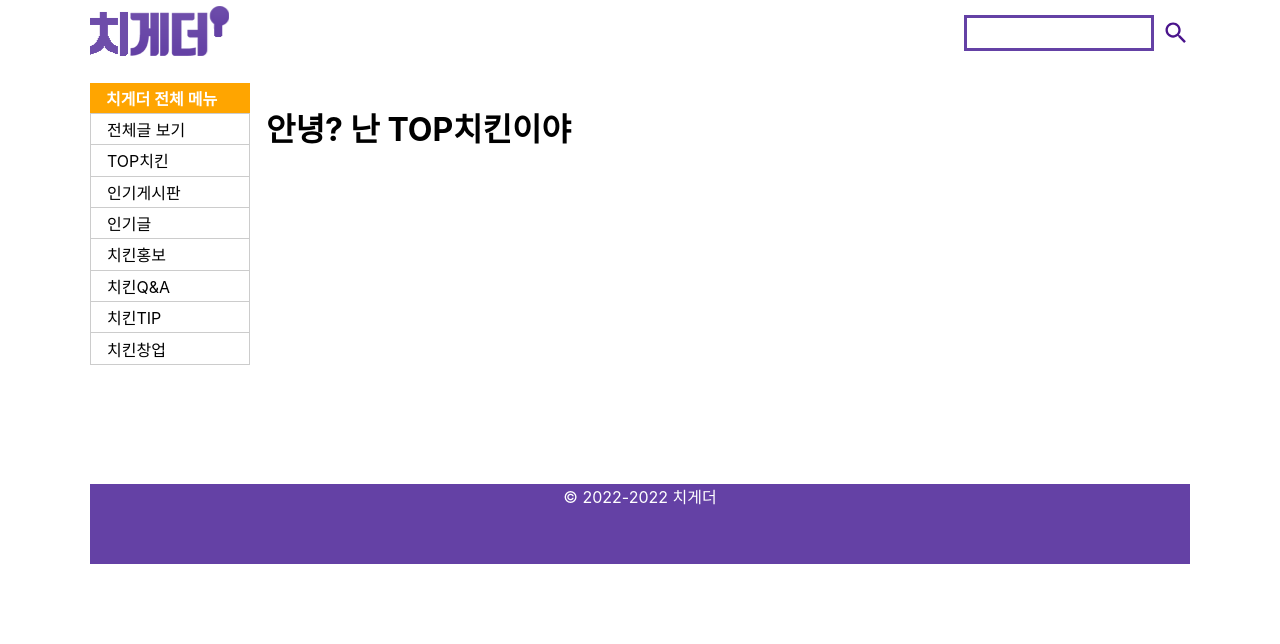
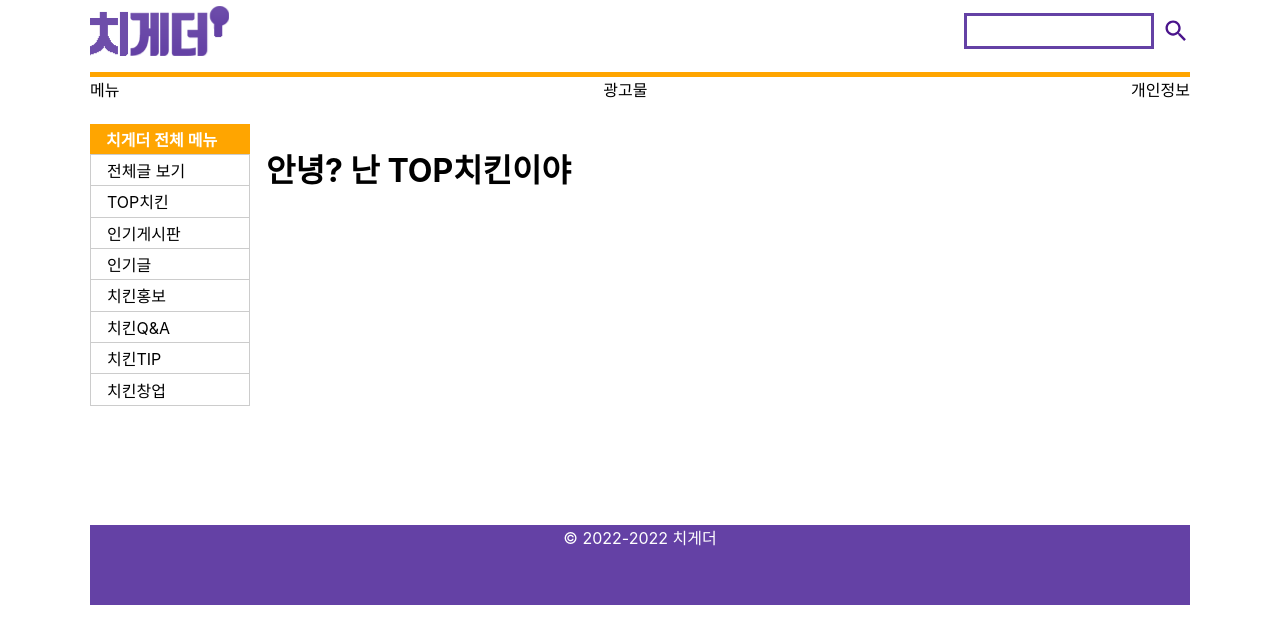
Before and after one commit to e-ssamma/chigether, a React (Create React App) app: page /TopChicken in a window 1280 px wide. Shown: the top 644 px of the page. Built offline with nearby package versions, Linux system fonts and the light colour scheme.

Commit message:
feat: Top Menu UI 추가

```diff
--- /dev/null
+++ b/src/components/Header/components/TopLogo.jsx
@@ -0,0 +1,49 @@
+import React from "react";
+import {Link} from "react-router-dom";
+import styled from "styled-components";
+
+import {purple} from "@mui/material/colors";
+import SearchIcon from "@mui/icons-material/Search";
+
+function TopLogo() {
+  return (
+    <Container>
+      <Link to="/">
+        <LogoImage className="logo-image" />
+      </Link>
+      <SearchBox className="search">
+        <input className="search-input" type="text" name="search" />
+        <SearchIcon sx={{color: purple[900], fontSize: 28}} />
+      </SearchBox>
+    </Container>
+  );
+}
+
+export default TopLogo;
+
+const Container = styled.div`
+  display: flex;
+  align-items: center;
+  justify-content: space-between;
+`;
+
+const LogoImage = styled.div`
+  height: 50px;
+  width: 139px;
+  background-image: url("img/logo.png");
+  background-size: cover;
+`;
+
+const SearchBox = styled.div`
+  display: flex;
+  flex-direction: row;
+  align-items: center;
+  gap: 0.5em;
+
+  .search-input {
+    width: 180px;
+    height: 28px;
+    border: 3px solid #6441a5;
+    background: #fff;
+  }
+`;
--- /dev/null
+++ b/src/components/Header/components/TopMenu.jsx
@@ -0,0 +1,20 @@
+import React from "react";
+import styled from "styled-components";
+
+function TopMenu() {
+  return (
+    <MenuGrid>
+      <div>메뉴</div>
+      <div>광고물</div>
+      <div>개인정보</div>
+    </MenuGrid>
+  );
+}
+
+export default TopMenu;
+
+const MenuGrid = styled.div`
+  display: flex;
+  justify-content: space-between;
+  border-top: 5px solid #ffa500;
+`;
--- /dev/null
+++ b/src/components/Header/components/index.jsx
@@ -0,0 +1,2 @@
+export {default as TopLogo} from "./TopLogo";
+export {default as TopMenu} from "./TopMenu";
--- a/src/components/Header/index.jsx
+++ b/src/components/Header/index.jsx
@@ -1,22 +1,15 @@
 import React from "react";
-import {Link} from "react-router-dom";
 import styled from "styled-components";
 
-import {purple} from "@mui/material/colors";
-import SearchIcon from "@mui/icons-material/Search";
+import {TopLogo, TopMenu} from "./components";
 
 function Header() {
   return (
     <Wrapper>
-      <Container className="container">
-        <Link to="/">
-          <img className="logo-image" src="img/logo.png" />
-        </Link>
-        <div className="search">
-          <input className="search-input" type="text" name="search" />
-          <SearchIcon sx={{color: purple[900], fontSize: 28}} />
-        </div>
-      </Container>
+      <Containers className="container">
+        <TopLogo />
+        <TopMenu />
+      </Containers>
     </Wrapper>
   );
 }
@@ -24,33 +17,14 @@ function Header() {
 export default Header;
 
 const Wrapper = styled.header`
+  margin-bottom: 1em;
   display: flex;
   justify-content: center;
-  margin-bottom: 1em;
 `;
 
-const Container = styled.div`
+const Containers = styled.div`
   padding: .4em 0;
   display: flex;
-  justify-content: space-between;
-  align-items: center;
-
-  .logo-image {
-    height: 50px;
-    width: 139px;
-  }
-
-  .search {
-    display: flex;
-    flex-direction: row;
-    align-items: center;
-    gap: 0.5em;
-  }
-
-  .search-input {
-    width: 180px;
-    height: 28px;
-    border: 3px solid #6441a5;
-    background: #fff;
-  }
+  flex-direction: column;
+  gap: 1em;
 `
```
